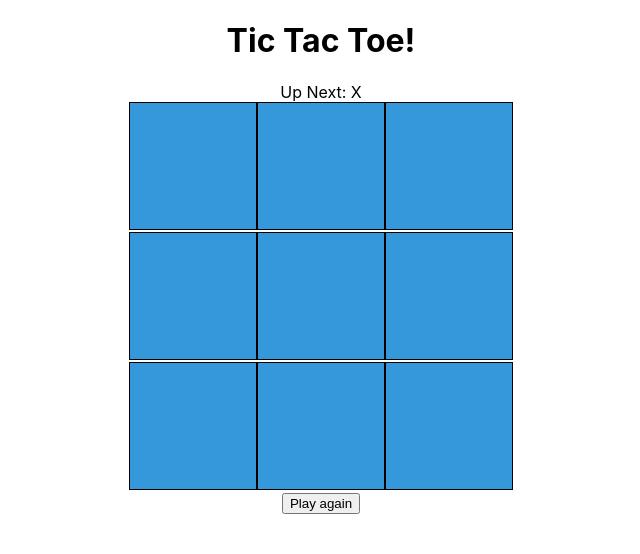
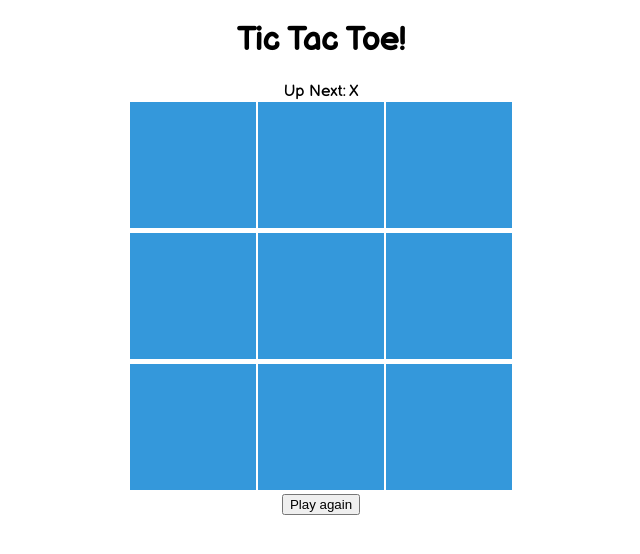
Before and after one commit to crystalthibodeau/node-fun, a React (Create React App) app in the folder IdeaProjects/node-fun/tictactoe/: page / in a window 1280 px wide. Shown: the top 554 px of the page, without its empty margins (319-959 px from the left). Built offline with nearby package versions, Linux system fonts and the light colour scheme.

Commit message:
working on styling

```diff
--- a/IdeaProjects/node-fun/tictactoe/public/index.html
+++ b/IdeaProjects/node-fun/tictactoe/public/index.html
@@ -3,6 +3,7 @@
   <head>
     <meta charset="utf-8" />
     <link rel="icon" href="%PUBLIC_URL%/favicon.ico" />
+    <link href="https://fonts.googleapis.com/css2?family=Balsamiq+Sans&display=swap" rel="stylesheet">
     <meta name="viewport" content="width=device-width, initial-scale=1" />
     <meta name="theme-color" content="#000000" />
     <meta
--- a/IdeaProjects/node-fun/tictactoe/src/App.css
+++ b/IdeaProjects/node-fun/tictactoe/src/App.css
@@ -1,11 +1,17 @@
 .App {
   text-align: center;
+  font-family: 'Balsamiq Sans', cursive;
 }
-
+.fill{
+  background-color: white;
+  margin: 0;
+  padding: 0;
+}
 .square{
+  font-family: 'Balsamiq Sans', cursive;
   width: 10vw;
   height: 10vw;
-  border: 1px solid black;
+  border: 1px solid white;
   font-size: 4em;
   font-weight: bold;
 }
@@ -17,7 +23,6 @@
 }
 
 .btn {
-  font-size: 14px;
   color: #fff;
   background-color: #3498db;
   cursor: pointer;
--- a/IdeaProjects/node-fun/tictactoe/src/App.js
+++ b/IdeaProjects/node-fun/tictactoe/src/App.js
@@ -12,7 +12,7 @@ function App() {
 
 function Square(props) {
     return (
-        <div>
+        <div className="fill">
             <button className="square btn" onClick={props.onClick}>
                 {props.value}
             </button>
@@ -85,7 +85,7 @@ function Board() {
     }
 
     return (
-        <div>
+        <div className="parent">
             <div className="status">{status}</div>
             <div className="div-row">{renderSquare(0)}{renderSquare(1)}{renderSquare(2)}</div>
             <div className="div-row">{renderSquare(3)}{renderSquare(4)}{renderSquare(5)}</div>
```
